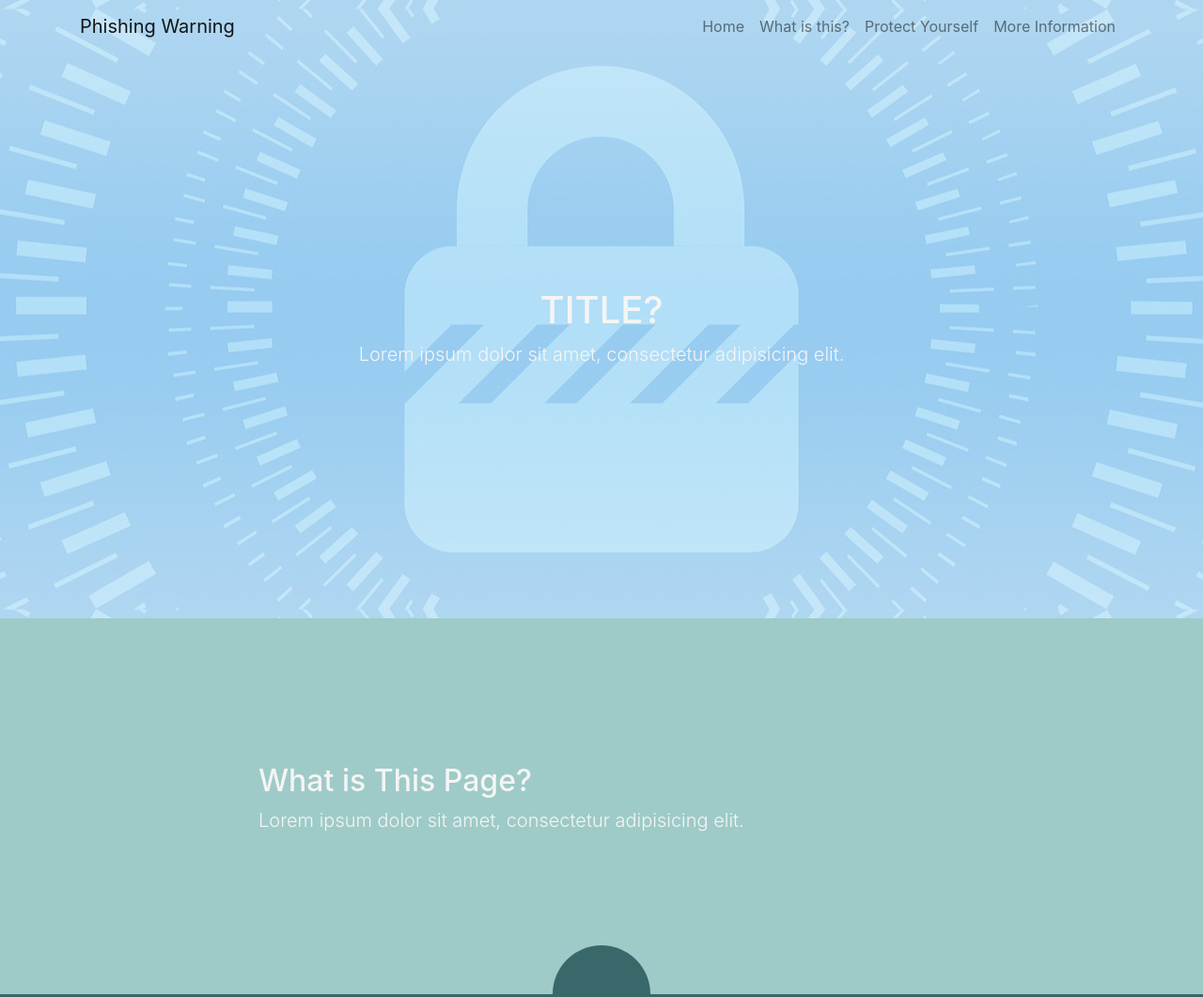
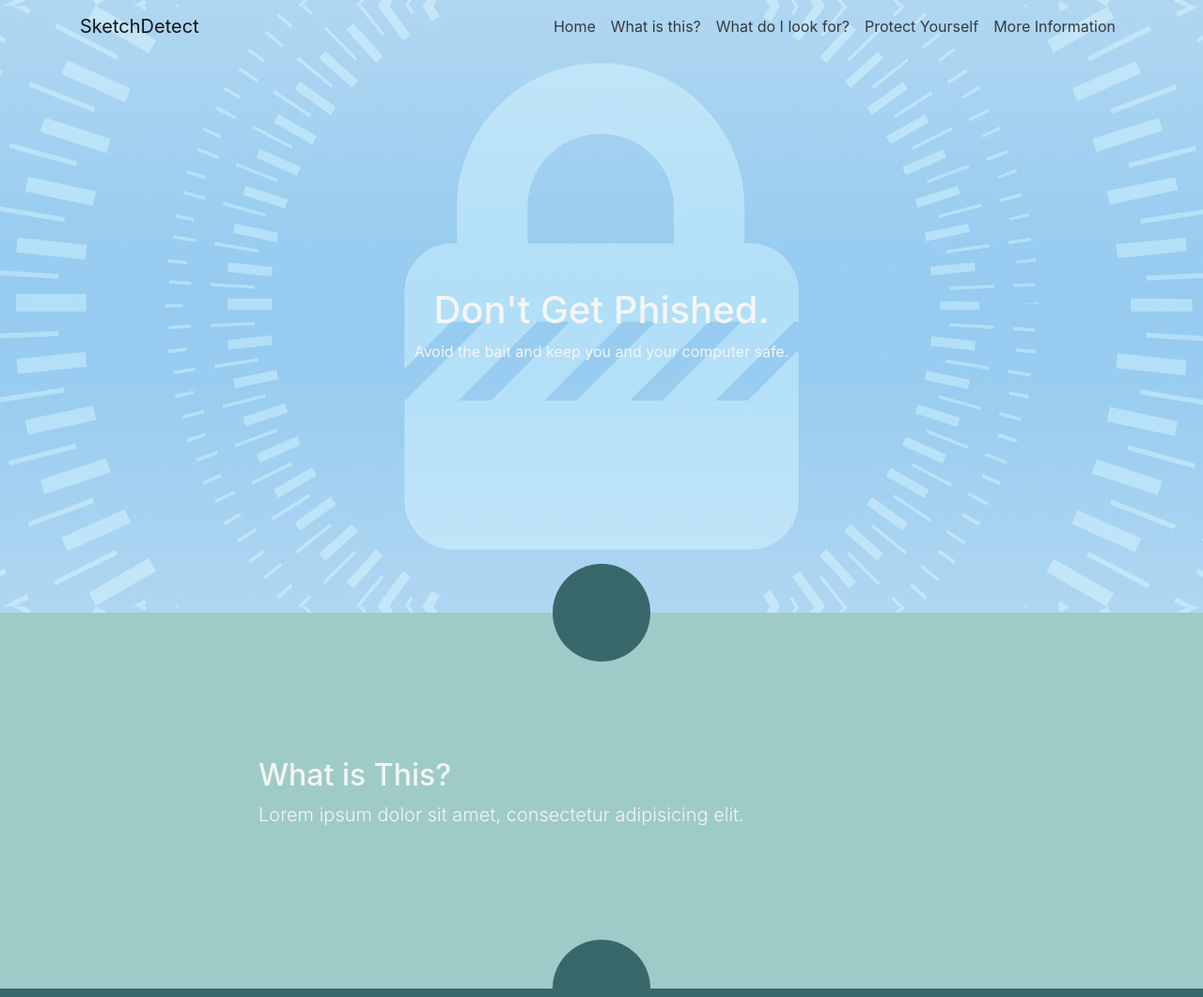
Before and after one commit to LauraColeman/Group-Project-2020, a browser extension: page Website/index.html in a window 1280 px wide. Shown: the top 1061 px of the page at 94% size. Drawn offline with Linux system fonts and the light colour scheme; files that its build step writes are made by us from their sources; files whose address does not match are found by name.

Commit message:
Add files via upload
-Changed Title font, colour and text
-Added another section
-Added missing section dividers

```diff
--- a/Website/index.html
+++ b/Website/index.html
@@ -8,60 +8,72 @@
   <meta name="description" content="">
   <meta name="author" content="">
 
-  <title>Anti-Phishing</title>
+  <title>Sketch Detect</title>
 
   <!-- Bootstrap core CSS -->
   <link href="vendor/bootstrap/css/bootstrap.min.css" rel="stylesheet">
 
   <!-- Custom styles for this template -->
   <link href="css/style.css" rel="stylesheet">
+    <link rel="preconnect" href="https://fonts.gstatic.com">
+<link href="https://fonts.googleapis.com/css2?family=Bebas+Neue&display=swap" rel="stylesheet">
 
 </head>
 
 <body id="page-top">
 
+
+
   <!-- Navigation -->
-  <nav class="navbar navbar-expand-lg navbar-light navbar-custom fixed-top" id="mainNav">
+  <nav class="navbar navbar-expand-lg navbar-light navbar-custom  fixed-top" id="mainNav">
     <div class="container">
-      <a class="navbar-brand js-scroll-trigger" href="#page-top">Phishing Warning</a>
+      <a class="navbar-brand js-scroll-trigger" href="#page-top">SketchDetect</a>
       <button class="navbar-toggler" type="button" data-toggle="collapse" data-target="#navbarResponsive" aria-controls="navbarResponsive" aria-expanded="false" aria-label="Toggle navigation">
         <span class="navbar-toggler-icon"></span>
       </button>
       <div class="collapse navbar-collapse" id="navbarResponsive">
         <ul class="navbar-nav ml-auto">
           <li class="nav-item">
-            <a class="nav-link js-scroll-trigger" href="#Home">Home</a>
+            <a class="nav-link js-scroll-trigger text-dark" href="#Home">Home</a>
           </li>
           <li class="nav-item">
-            <a class="nav-link js-scroll-trigger" href="#What">What is this?</a>
+            <a class="nav-link js-scroll-trigger text-dark" href="#What">What is this?</a>
+          </li>
+            <li class="nav-item">
+            <a class="nav-link js-scroll-trigger text-dark" href="#Protect">What do I look for?</a>
           </li>
           <li class="nav-item">
-            <a class="nav-link js-scroll-trigger" href="#How">Protect Yourself</a>
+            <a class="nav-link js-scroll-trigger text-dark" href="#How">Protect Yourself</a>
           </li>
             <li class="nav-item">
-            <a class="nav-link js-scroll-trigger" href="#More">More Information</a>
+            <a class="nav-link js-scroll-trigger text-dark" href="#More">More Information</a>
           </li>
         </ul>
       </div>
     </div>
   </nav>
+<!--End of Nav -->
 
+    <!--Header -->
      <section id="Home">
   <header>
-    <div class="container text-center">
-      <h1>TITLE?</h1>
-      <p class="lead">Lorem ipsum dolor sit amet, consectetur adipisicing elit.</p>
+    <div class="container text-center" >
+      <h1 id="title">Don't Get Phished.</h1>
+      <p id="titleCap">Avoid the bait and keep you and your computer safe.</p>
     </div>
   </header>
     </section>
 
+    <!--End of Header -->
 
-   <section id="What" class="upper-section">
+    <!--Section 1 - What? -->
+
+   <section id="What" class="upper-section section-divider">
 
     <div class="container">
       <div class="row">
         <div class="col-lg-8 mx-auto">
-          <h2>What is This Page?</h2>
+          <h2>What is This?</h2>
           <p class="lead">Lorem ipsum dolor sit amet, consectetur adipisicing elit. </p>
         </div>
       </div>
@@ -69,13 +81,15 @@
 
   </section>
 
+    <!--End of Section 1 -->
 
+    <!--Section 2 - How? -->
 
    <section id="How" class="lower-section section-divider">
     <div class="container">
       <div class="row">
         <div class="col-lg-8 mx-auto">
-          <h2>How to Protect Yourself</h2>
+          <h2>How to Identify Suspicious Links</h2>
           <p class="lead">Lorem ipsum dolor sit amet, consectetur adipisicing elit. </p>
           </div>
         </div>
@@ -83,22 +97,50 @@
 
   </section>
 
+    <!--end of Section 2-->
 
-  <section id="More" class="upper-section section-divider">
+
+     <!--Section 3 - Protect? -->
+
+   <section id="Protect" class="upper-section section-divider">
+
+    <div class="container">
+      <div class="row">
+        <div class="col-lg-8 mx-auto">
+          <h2>How can I protect myself?</h2>
+          <p class="lead">Lorem ipsum dolor sit amet, consectetur adipisicing elit. </p>
+        </div>
+      </div>
+       </div>
+
+  </section>
+
+    <!--End of Section 1 -->
+
+
+
+    <!--Section 4 - More Info? -->
+
+  <section id="More" class="lower-section section-divider">
     <div class="container">
       <div class="row">
         <div class="col-lg-8 mx-auto">
           <h2>More Information</h2>
           <p class="lead">Lorem ipsum dolor sit amet, consectetur adipisicing elit. </p>
-
         </div>
       </div>
     </div>
   </section>
 
+    <!--End of Section 4 -->
+
+
+    <!--Add sections as needed - upper-section = light colour back  lower-section=dark background-->
+     <!--End of Additional Sections -->
+
 
   <!-- Footer -->
-  <footer class="py-5 footer-custom">
+  <footer class="footer-custom">
     <div class="container text-dark">
       <p class="m-0 text-center">Lorem ipsum dolor sit amet, consectetur adipisicing elit.</p>
     </div>
```
